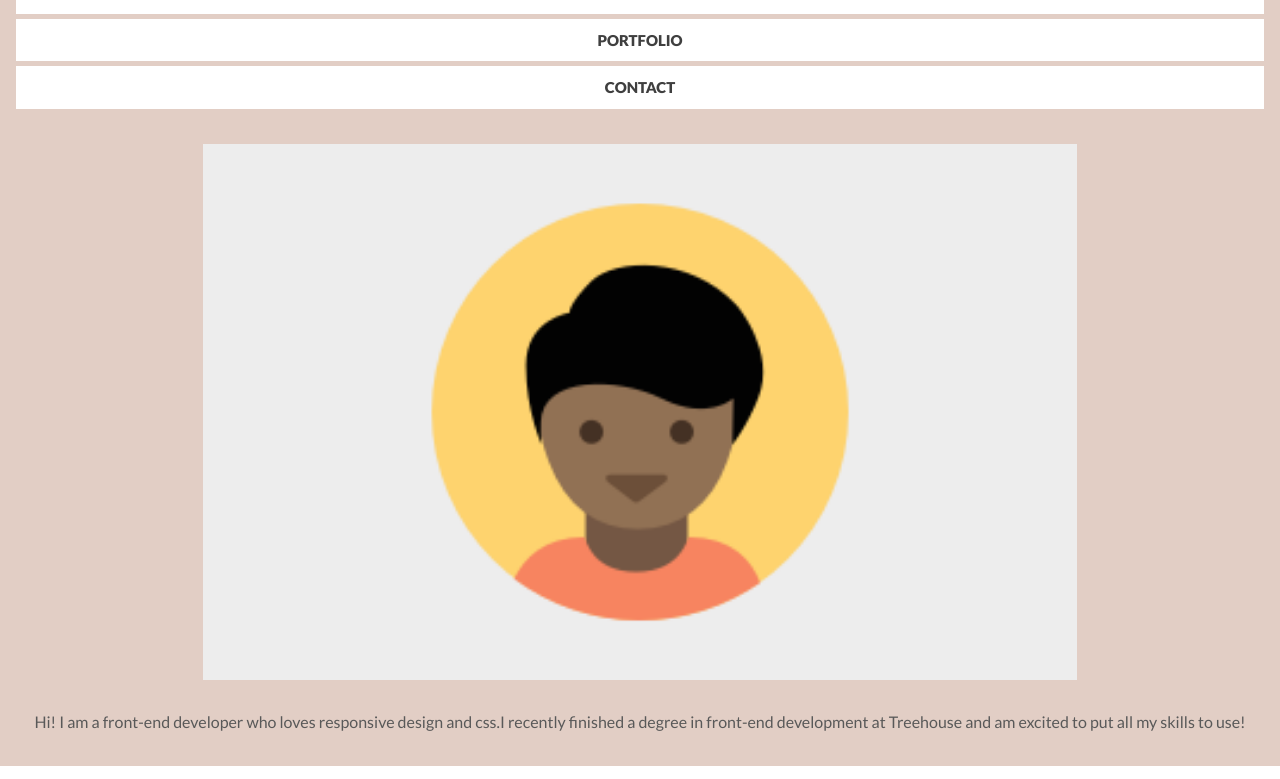
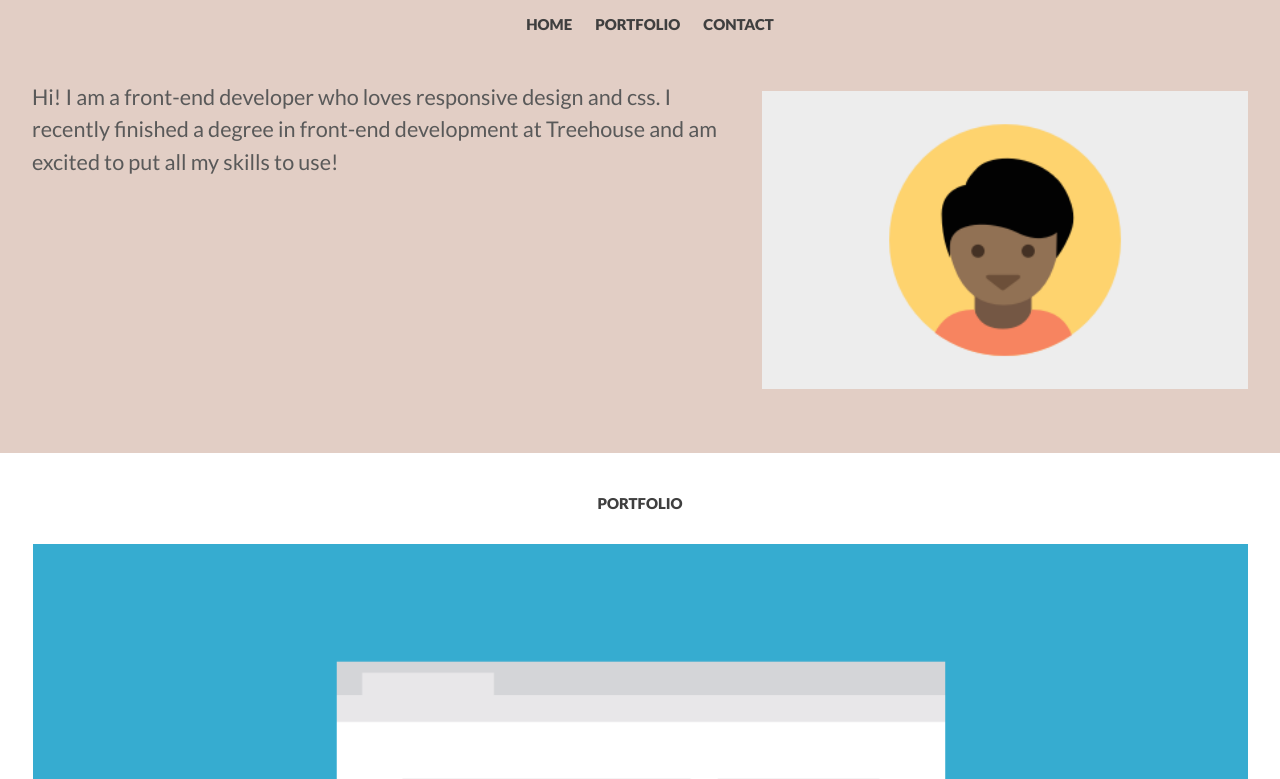
Before and after one commit to marzena-szopinska/Responsive_Layout_Website, a plain HTML site: page index.html in a window 1280 px wide. Shown: the part 114-893 px from the top of the page. Drawn offline with Linux system fonts and the light colour scheme.

Commit message:
stylized the header for iPads

```diff
--- a/css/styles.css
+++ b/css/styles.css
@@ -107,7 +107,7 @@ span {
   clear: both;
 }
 
-/* --------------------------------------------------- */
+/* ---------------------CONTAINERS ------------------------ */
 
 .container {
   /* add some space inside the container */
@@ -119,16 +119,21 @@ span {
   padding-bottom: 2.5em;
 }
 
+/* ---------------------HEADER ------------------------ */
 .profile-img {
   width: 70%;
   margin-top: 30px;
   margin-bottom: 8px;
 }
 
+/* ---------------------PORTFOLIO SECTION ------------------------ */
+
 .portfolio {
   /* set the background of the portfolio section */
   background-color: #fff;
 }
+
+/* ---------------------CONTACT SECTION ------------------------ */
 
 .contact .container {
   padding-top: 2em;
@@ -143,6 +148,7 @@ span {
   padding-top: 1em;
 }
 
+/* ---------------------FOOTER ------------------------ */
 footer .container {
   padding-top: 2em;
   padding-bottom: 2em;
@@ -166,3 +172,46 @@ footer .btn-back {
   /* align the text with the name */
   padding-top: 3px;
 }
+
+/* ---------------------MEDIA QUERIES ------------------------ */
+@media (min-width: 768px){
+
+  .container {
+    padding-right: 2em;
+    padding-left: 2em;
+  }
+
+  header .container {
+    /* add some space between the header and the projects section */
+    padding-bottom: 3.5em;
+  }
+
+  nav li {
+    display: inline-block;
+    margin-left: 20px;
+
+  }
+  nav li a {
+    background-color: inherit;
+  }
+  header p {
+    width: 60%;
+    float: left;
+    padding-right: 1em;
+    text-align: left;
+    margin-top: 30px;
+    padding-top: 0;
+    font-size: 1.35em;
+  }
+
+  header .name {
+    padding-top: 1em;
+  }
+  .profile-img {
+    width: 40%;
+    float: right;
+    margin-top: 40px;
+  }
+
+
+}
--- a/index.html
+++ b/index.html
@@ -11,7 +11,7 @@
   <body>
     <!-- HEADER -->
     <header>
-      <div class="container">
+      <div class="container clearfix">
         <h1 class="name">Marzena Szopinska</h1>
         <nav>
           <ul>
@@ -21,7 +21,7 @@
           </ul>
         </nav>
         <img src="images/responsive-layout-profile.png" alt="Profile picture" class="profile-img"/>
-        <p>Hi! I am a front-end developer who loves responsive design and css.I recently finished a degree in front-end development
+        <p>Hi! I am a front-end developer who loves responsive design and css. I recently finished a degree in front-end development
           at Treehouse and am excited to put all my skills to use!</p>
       </div>
     </header>
```
